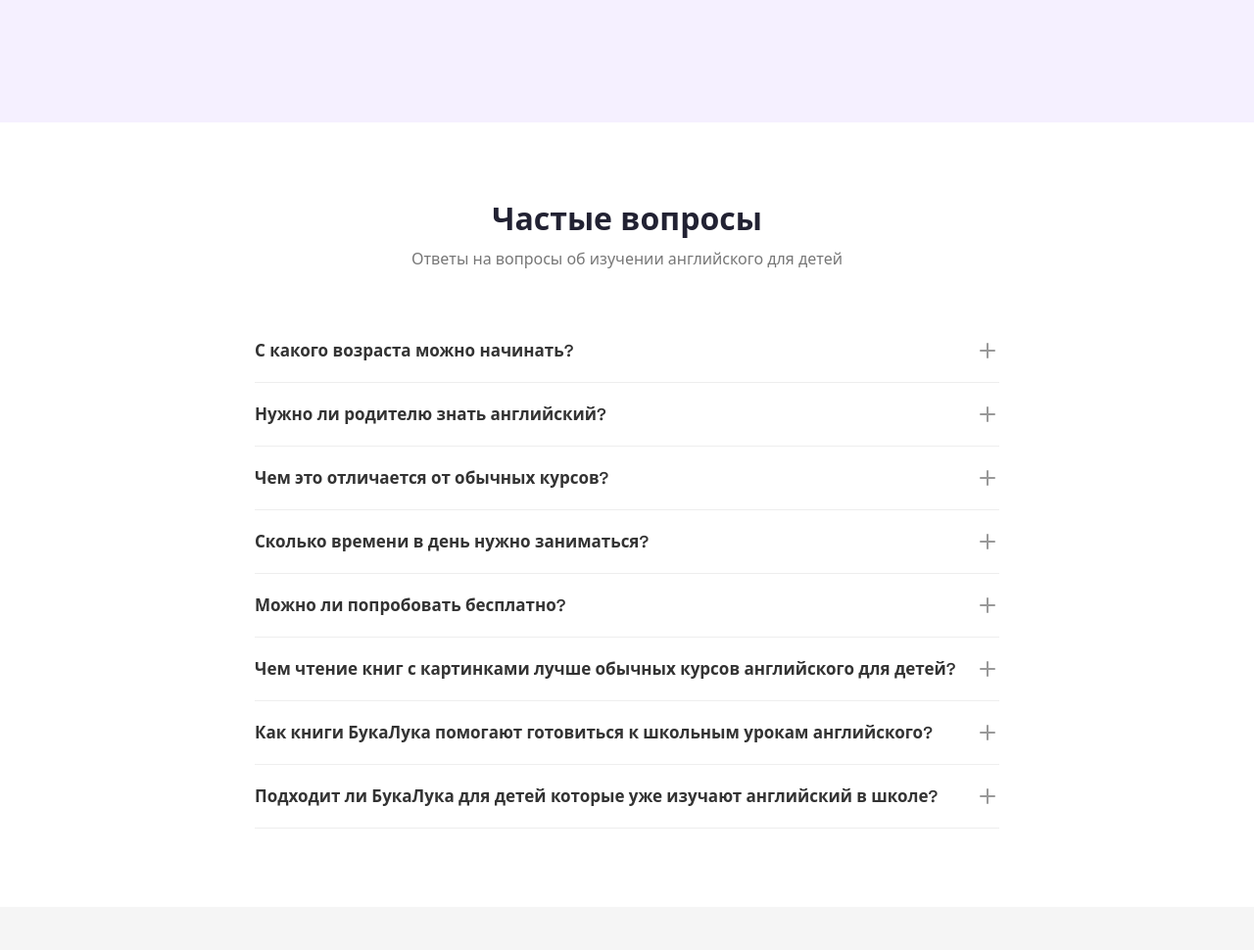
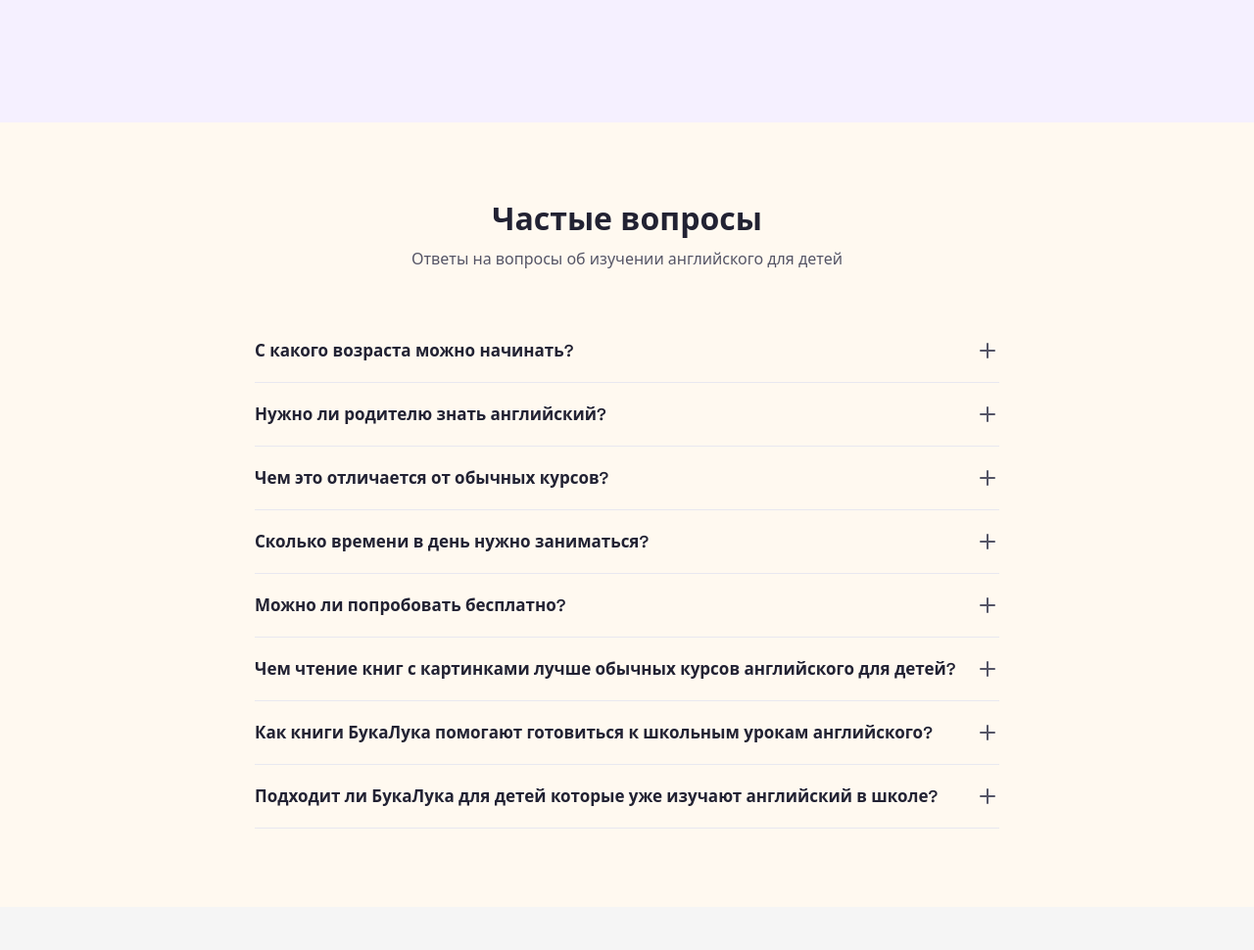
Before and after one commit to kamihadze/kids.bukaluka.ru, a website built with Vite: page index.html in a window 1280 px wide. Shown: the part 4083-5053 px from the top of the page at 98% size. Built offline with nearby package versions, Linux system fonts and the light colour scheme; some packages are replaced by stand-ins of ours; a web font is replaced by a local one.

Commit message:
FAQ: исправлены контрасты под палитру сайта

```diff
--- a/src/styles/faq.css
+++ b/src/styles/faq.css
@@ -1,5 +1,6 @@
 .faq-section {
   padding: 80px 0;
+  background: var(--c-bg-warm);
 }
 
 .faq-header {
@@ -11,11 +12,12 @@
   font-size: 32px;
   font-weight: 800;
   margin-bottom: 12px;
+  color: var(--c-text-light);
 }
 
 .faq-header p {
   font-size: 16px;
-  color: #777;
+  color: var(--c-text);
 }
 
 .faq-list {
@@ -24,7 +26,7 @@
 }
 
 .faq-item {
-  border-bottom: 1px solid #eee;
+  border-bottom: 1px solid var(--c-border);
 }
 
 .faq-question {
@@ -39,14 +41,14 @@
   font-family: inherit;
   font-size: 17px;
   font-weight: 600;
-  color: #333;
+  color: var(--c-text-light);
   text-align: left;
   cursor: pointer;
   transition: color 0.3s ease;
 }
 
 .faq-question:hover {
-  color: #555;
+  color: var(--c-coral);
 }
 
 .faq-icon {
@@ -61,7 +63,7 @@
 .faq-icon::after {
   content: '';
   position: absolute;
-  background: #999;
+  background: var(--c-text);
   border-radius: 2px;
   transition: transform 0.3s ease;
 }
@@ -94,7 +96,7 @@
   padding: 0 0 20px;
   font-size: 15px;
   line-height: 1.7;
-  color: #666;
+  color: var(--c-text);
 }
 
 .faq-item.open .faq-answer {
```
